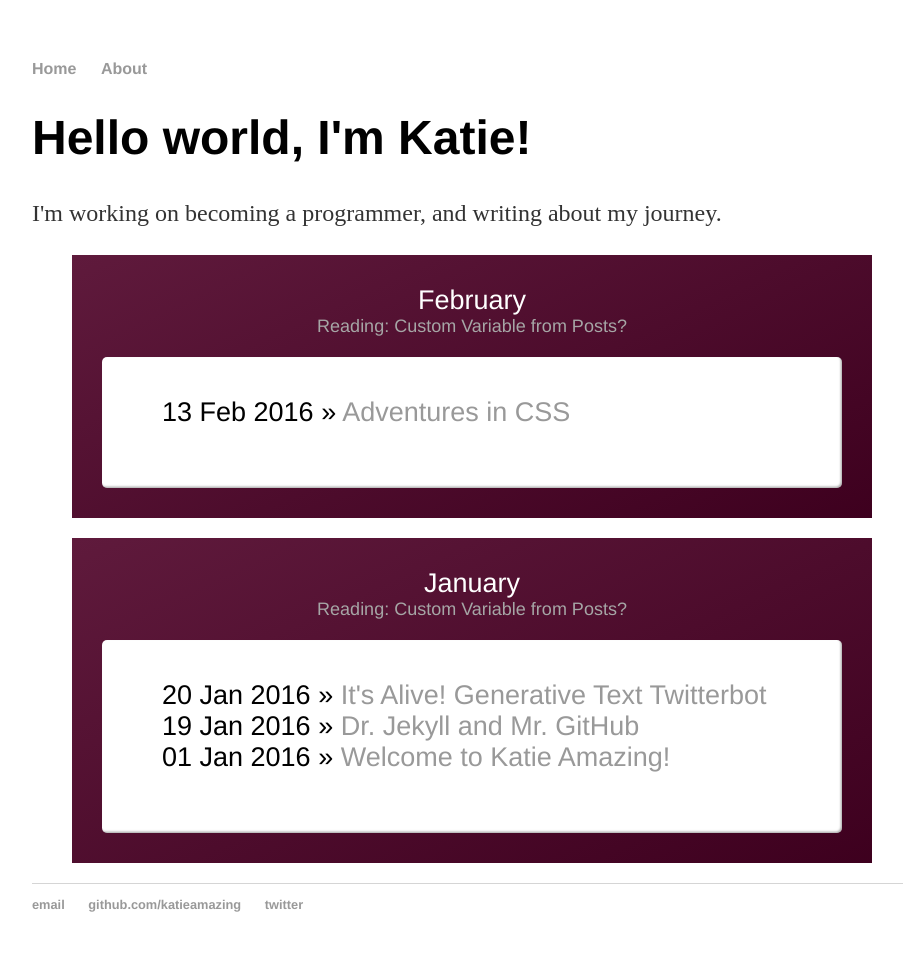
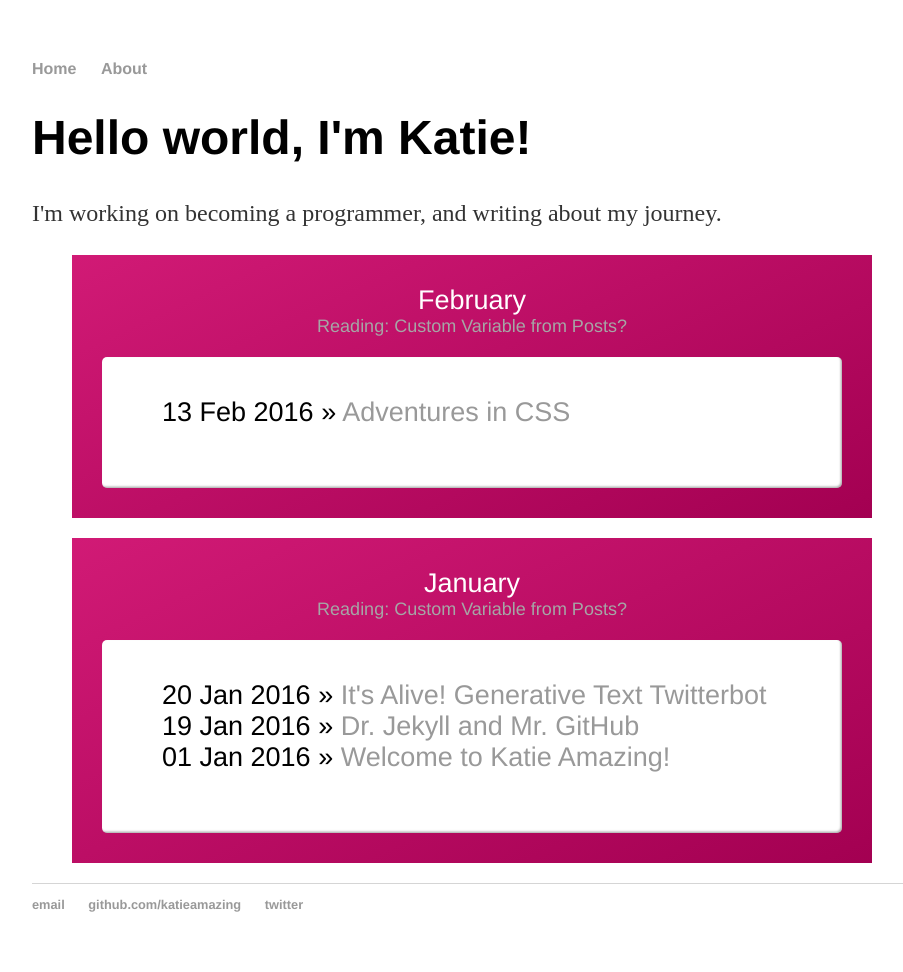
Before and after one commit to katieamazing/katieamazing.github.io, a Jekyll site: the page built from index.html, in a window 1280 px wide. Shown: the whole page, without its empty margins (160-1063 px from the left). Built offline with Jekyll 4.4.1, drawn with Linux system fonts in a browser that asks for light colours.

Commit message:
Update main.css

```diff
--- a/css/main.css
+++ b/css/main.css
@@ -38,7 +38,7 @@ figure.month {
   color: #000000;
   text-align: center;
   font-size: 18px;
-  background-color: #4d0026;
+  background-color: #cc0066;
   padding: 30px;
   background-image: linear-gradient(-25deg, rgba(0, 0, 0, 0.2) 0%, rgba(255, 255, 255, 0.1) 100%);
   -webkit-box-sizing: border-box;
```
